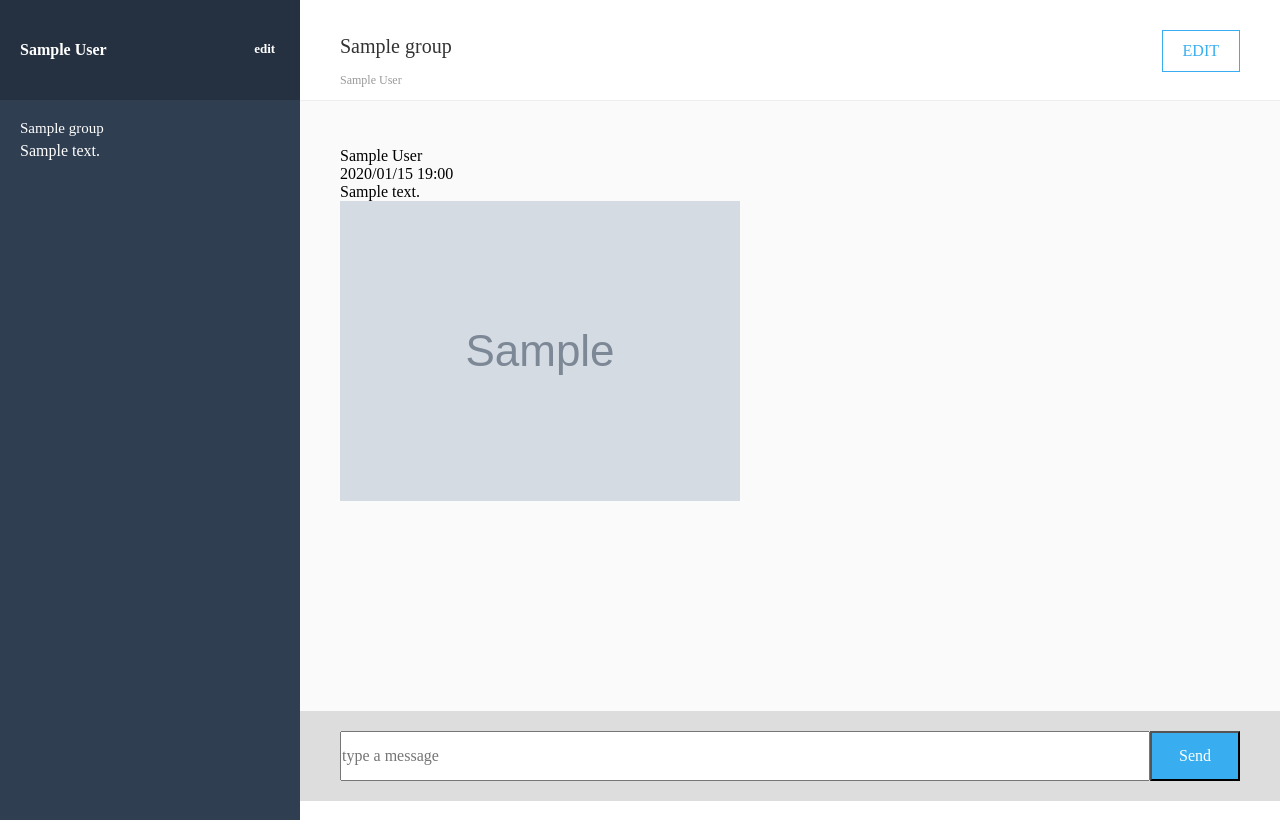
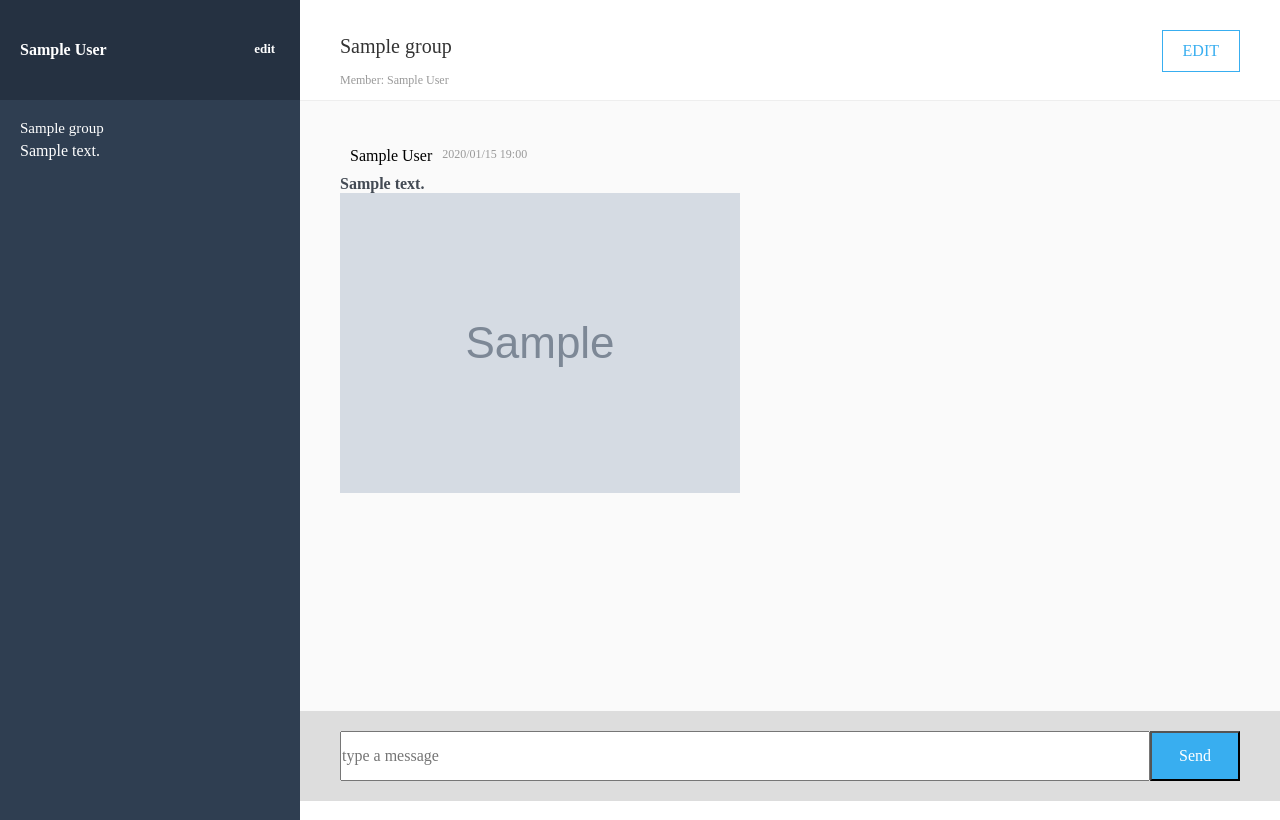
Before and after one commit to ry0559/chat-space, a Rails app: page /groups/1/messages in a window 1280 px wide. Run offline with Rails 7, Linux system fonts and the light colour scheme; a user stored in the database is signed in; tables that the repository leaves empty hold one stand-in row (values such as "Sample post"); grey boxes marked "Sample" are stand-in pictures; style sheets or scripts are compiled from the project's sources; some libraries are stand-ins or nearby versions.

Commit message:
css 編集

```diff
--- a/app/assets/stylesheets/_main_chat.scss
+++ b/app/assets/stylesheets/_main_chat.scss
@@ -49,22 +49,26 @@ ul.main-header__left-box__member-list {
 
 .message {
   padding-bottom: 40px;
-  &__upper-info {
-    display: flex;
-    margin-bottom: 10px;
-    p {
-      color: #434a54;
-      font-weight: bold;
-    }
+  p {
+    color: #434a54;
+    font-weight: bold;
+  }
+
+}
+.upper-message {
+  display: flex;
+  padding-left: 10px;
+  &__date {
+    color: #999999;
+    font-size: 12px;
+    margin-left: 10px;
   }
 }
 
-p.message__text {
-  color: #434a54;
-  font-size: 14px;
-  margin-bottom: 10px;
+.lower-message__content {
+  margin-top: 10px;
+}
 
-}
 
 .form {
   height: 90px;
@@ -108,7 +112,4 @@ i.fas.fa-image {
   right: 140px;
   bottom: 28px;
 
-  // top: 10px;
-  // right: 10px;
-  // margin-right: 30px;
 }
--- a/app/views/messages/_main_chat.html.haml
+++ b/app/views/messages/_main_chat.html.haml
@@ -5,6 +5,7 @@
         = @group.name
       %ul.main-header__left-box__member-list
         - @group.users.each do |user|
+          Member:
           = user.name
     = link_to edit_group_path(@group.id), class: "main-header__edit-btn" do
       EDIT
```
